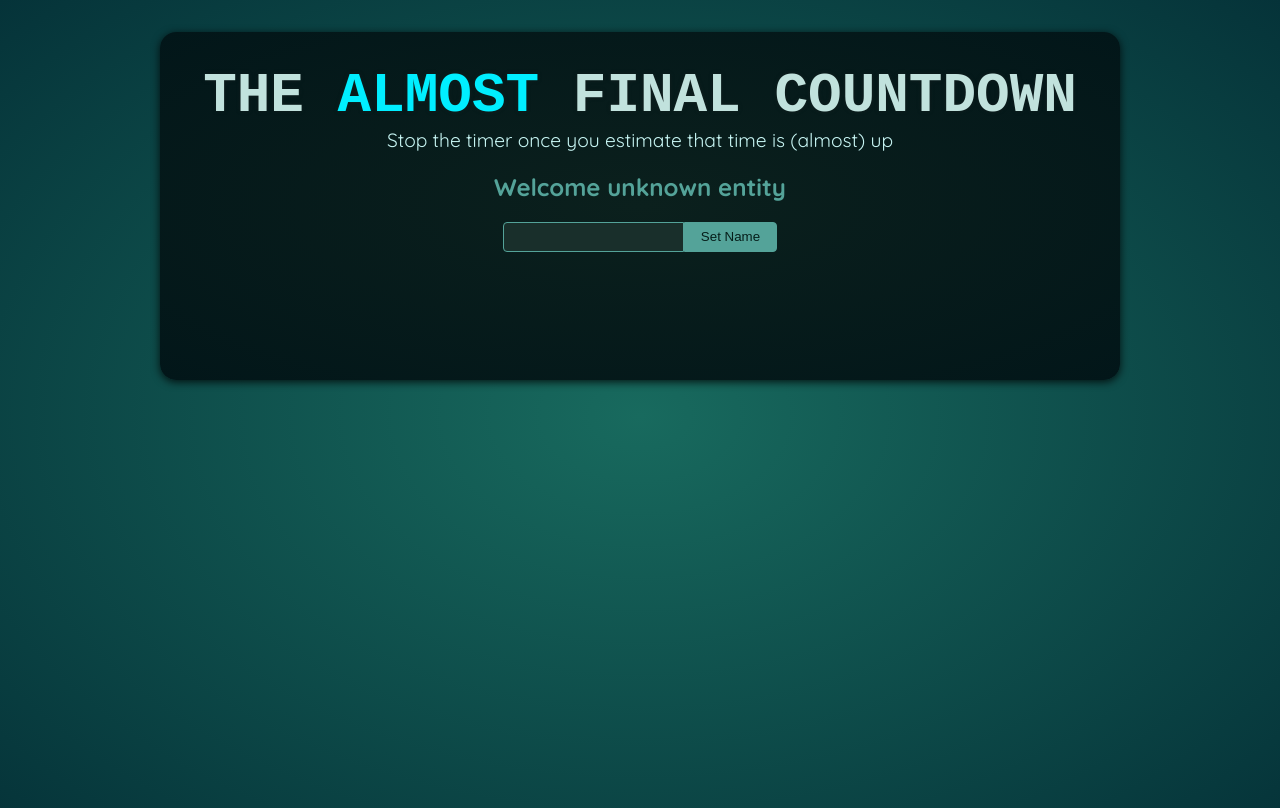
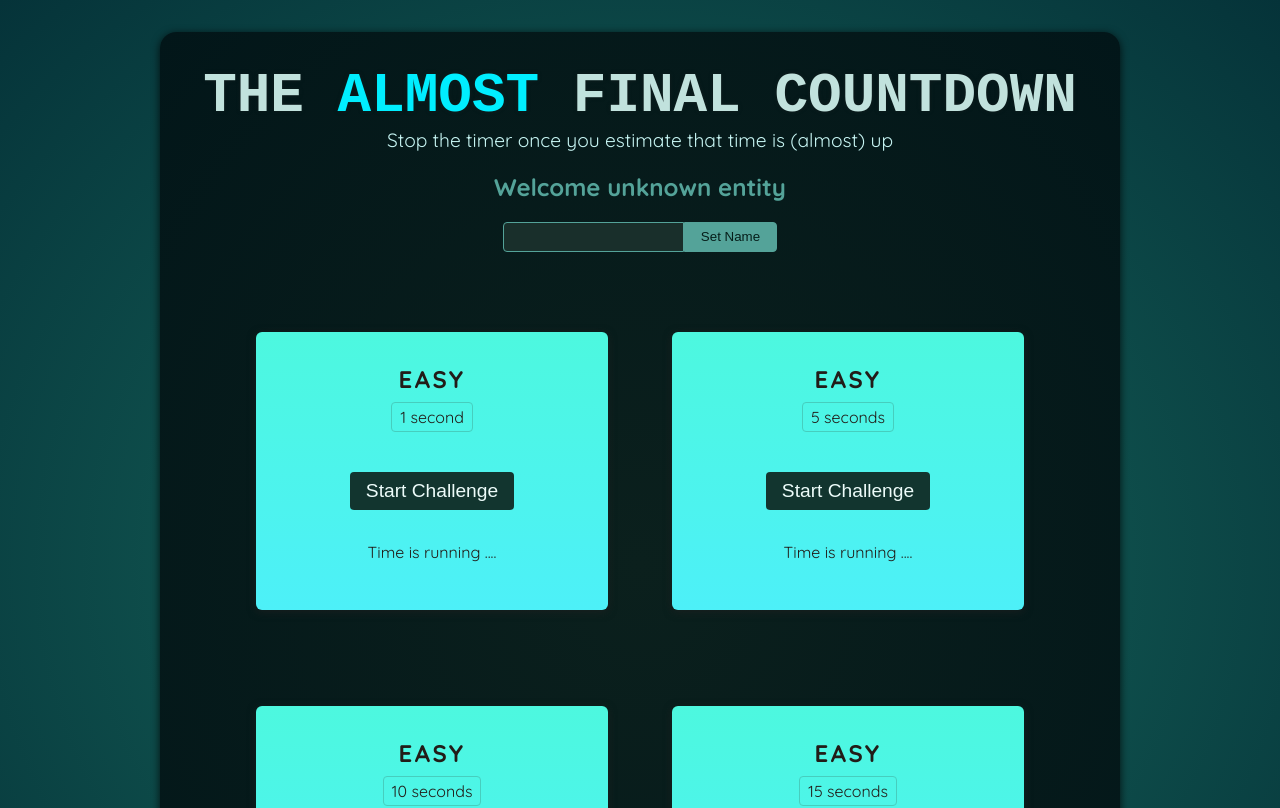
Before and after one commit to elperez365/RefsAndPortals, a React (Vite) app: page / in a window 1280 px wide. Shown: the top 808 px of the page. Built offline with nearby package versions, Linux system fonts and the light colour scheme; a web font is replaced by a local one.

Commit message:
setName ok and timerChallenge init

```diff
--- a/src/App.jsx
+++ b/src/App.jsx
@@ -2,6 +2,7 @@
 import Player from "./components/Player.jsx";
 import styled from "styled-components";
 import { createGlobalStyle } from "styled-components";
+import TimerChallange from "./components/TimerChallange.jsx";
 
 const GlobalStyle = createGlobalStyle`
   body {
@@ -32,7 +33,12 @@
       <StyledApp>
         <Header />
         <Player />
-        <div id="challenges"></div>
+        <div id="challenges">
+          <TimerChallange title="Easy" targetTime={1} />
+          <TimerChallange title="Easy" targetTime={5} />
+          <TimerChallange title="Easy" targetTime={10} />
+          <TimerChallange title="Easy" targetTime={15} />
+        </div>
       </StyledApp>
     </>
   );
--- a/src/components/Player.jsx
+++ b/src/components/Player.jsx
@@ -1,3 +1,4 @@
+import { useState, useRef } from "react";
 import styled from "styled-components";
 
 const StyledPlayer = styled.section`
@@ -36,12 +37,20 @@
 `;
 
 export default function Player() {
+  const playerName = useRef();
+  const [enteredPlayerName, setEnteredPlayerName] = useState("");
+
+  const handleClick = () => {
+    setEnteredPlayerName(playerName.current.value);
+    playerName.current.value = "";
+  };
+
   return (
     <StyledPlayer>
-      <h2>Welcome unknown entity</h2>
+      <h2>Welcome {enteredPlayerName || "unknown entity"}</h2>
       <p>
-        <input type="text" />
-        <button>Set Name</button>
+        <input ref={playerName} type="text" />
+        <button onClick={() => handleClick()}>Set Name</button>
       </p>
     </StyledPlayer>
   );
--- /dev/null
+++ b/src/components/TimerChallange.jsx
@@ -0,0 +1,14 @@
+export default function TimerChallange({ title, targetTime }) {
+  return (
+    <section className="challenge">
+      <h2>{title}</h2>
+      <p className="challenge-time">
+        {targetTime} second{targetTime > 1 ? "s" : ""}
+      </p>
+      <p>
+        <button>Start Challenge</button>
+      </p>
+      <p className="">Time is running ....</p>
+    </section>
+  );
+}
```
